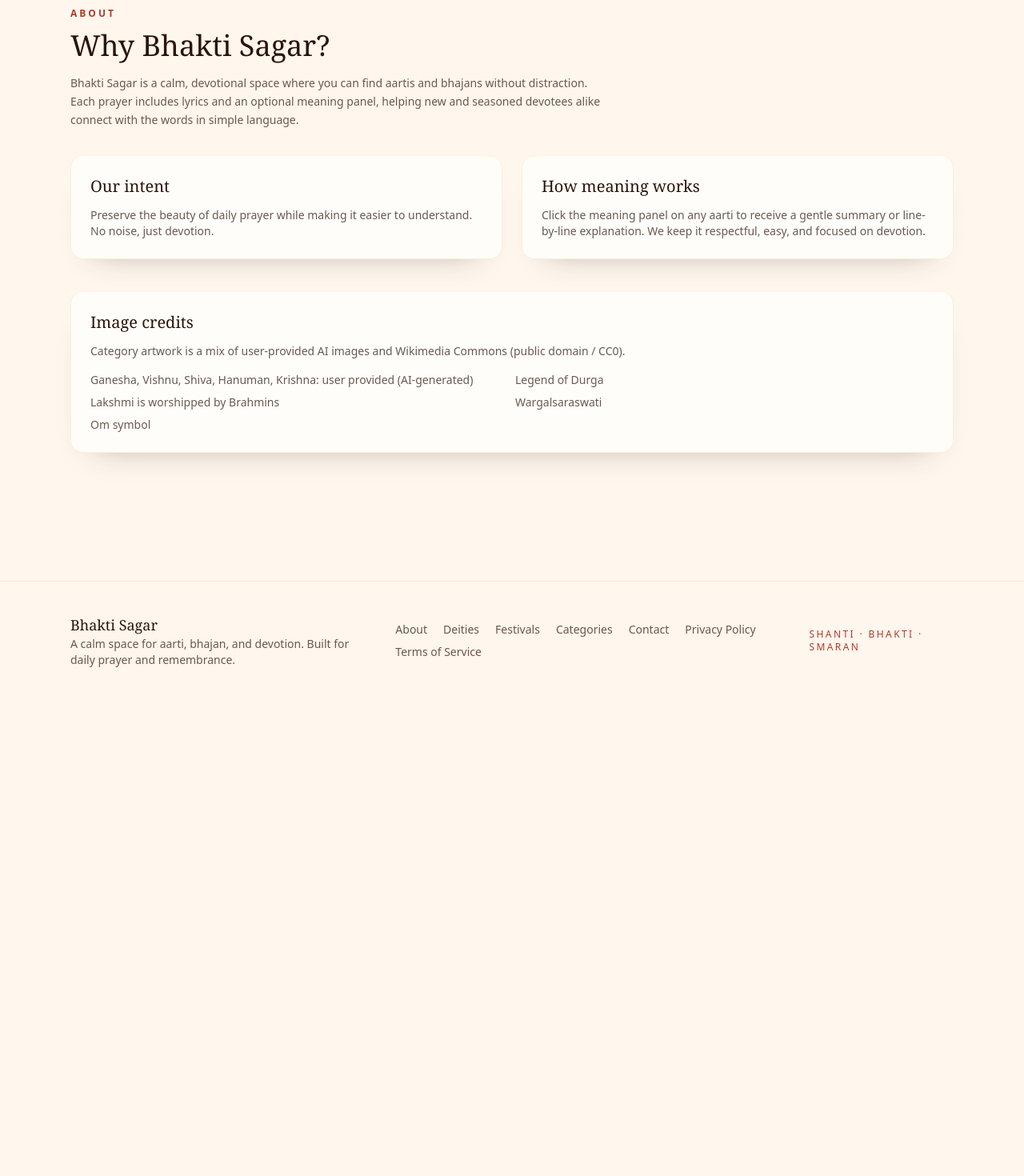
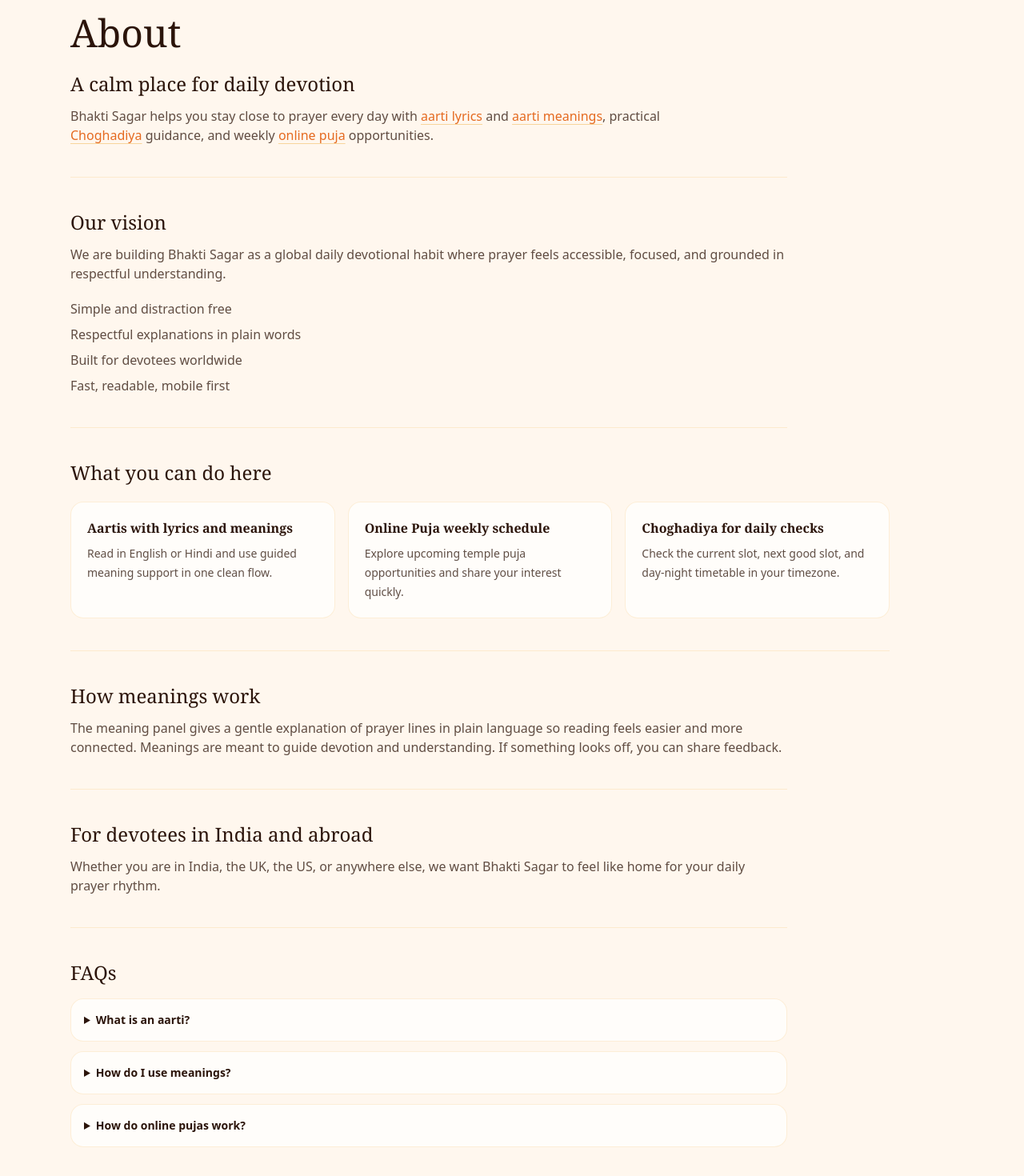
Before and after one commit to madhokanish/bhakti-sagar, a Next.js app: page /about in a window 1280 px wide. Shown: the part 100-1570 px from the top of the page at 80% size. Before the commit the page ends 975 px from the top, so only its background shows below. Built offline with nearby package versions, Linux system fonts and the light colour scheme.

Commit message:
Rewrite About page for clearer vision and SEO

```diff
--- a/src/app/about/page.tsx
+++ b/src/app/about/page.tsx
@@ -1,61 +1,175 @@
 import type { Metadata } from "next";
-import { buildMetadata } from "@/lib/seo";
-import { breadcrumbJsonLd } from "@/lib/schema";
+import Link from "next/link";
+import { buildMetadata, siteConfig } from "@/lib/seo";
+import { breadcrumbJsonLd, faqJsonLd, organizationJsonLd } from "@/lib/schema";
+
+const aboutFaqs = [
+  {
+    q: "What is an aarti?",
+    a: "An aarti is a devotional prayer hymn sung with light offerings. On Bhakti Sagar you can read simple lyrics and follow along daily."
+  },
+  {
+    q: "How do I use meanings?",
+    a: "Each aarti page includes a meaning panel that explains lines in plain words. It is made for easier understanding and devotional focus."
+  },
+  {
+    q: "How do online pujas work?",
+    a: "Online Puja pages show the weekly schedule and details. You can submit your interest and our team follows up with the next steps."
+  }
+];
 
 export const metadata: Metadata = {
   ...buildMetadata({
-    title: "About Bhakti Sagar",
-    description: "Learn about Bhakti Sagar and how the meaning feature works.",
+    title: "About Bhakti Sagar | A Global Devotional Platform",
+    description:
+      "Bhakti Sagar helps you read aartis with meanings, follow daily devotion, check Choghadiya, and join weekly online pujas. Built for devotees in India and abroad.",
     pathname: "/about"
   })
 };
 
 export default function AboutPage() {
+  const breadcrumb = breadcrumbJsonLd([
+    { name: "Home", url: `${siteConfig.url}/` },
+    { name: "About", url: `${siteConfig.url}/about` }
+  ]);
+
+  const aboutPageJsonLd = {
+    "@context": "https://schema.org",
+    "@type": "AboutPage",
+    name: "About Bhakti Sagar",
+    url: `${siteConfig.url}/about`,
+    description:
+      "Bhakti Sagar helps devotees read aarti lyrics and aarti meanings, check Choghadiya, and join weekly online puja schedules.",
+    inLanguage: "en"
+  };
+
+  const organization = {
+    ...organizationJsonLd(),
+    description:
+      "A global devotional platform focused on daily prayer, readable content, and practical tools for devotees."
+  };
+
   return (
-    <div className="container py-12">
-      <p className="text-xs font-semibold uppercase tracking-[0.25em] text-sagar-rose">About</p>
-      <h1 className="mt-3 text-4xl font-serif text-sagar-ink">Why Bhakti Sagar?</h1>
-      <p className="mt-4 max-w-2xl text-sm leading-relaxed text-sagar-ink/70">
-        Bhakti Sagar is a calm, devotional space where you can find aartis and bhajans without distraction.
-        Each prayer includes lyrics and an optional meaning panel, helping new and seasoned devotees alike
-        connect with the words in simple language.
-      </p>
-      <div className="mt-8 grid gap-6 md:grid-cols-2">
-        <div className="rounded-2xl border border-sagar-amber/20 bg-white/70 p-6 shadow-sagar-soft">
-          <h2 className="text-xl font-serif text-sagar-ink">Our intent</h2>
-          <p className="mt-3 text-sm text-sagar-ink/70">
-            Preserve the beauty of daily prayer while making it easier to understand. No noise, just devotion.
-          </p>
+    <div className="container py-10 md:py-14">
+      <section className="max-w-4xl border-b border-sagar-amber/20 pb-8 md:pb-10">
+        <h1 className="text-4xl font-serif text-sagar-ink md:text-5xl">About</h1>
+        <h2 className="mt-6 text-2xl font-serif text-sagar-ink">A calm place for daily devotion</h2>
+        <p className="mt-3 max-w-3xl text-sm leading-7 text-sagar-ink/75 md:text-base">
+          Bhakti Sagar helps you stay close to prayer every day with{" "}
+          <Link href="/aartis" className="text-sagar-saffron underline decoration-sagar-amber/50 underline-offset-4">
+            aarti lyrics
+          </Link>{" "}
+          and{" "}
+          <Link href="/aartis" className="text-sagar-saffron underline decoration-sagar-amber/50 underline-offset-4">
+            aarti meanings
+          </Link>
+          , practical{" "}
+          <Link href="/choghadiya" className="text-sagar-saffron underline decoration-sagar-amber/50 underline-offset-4">
+            Choghadiya
+          </Link>{" "}
+          guidance, and weekly{" "}
+          <Link href="/online-puja" className="text-sagar-saffron underline decoration-sagar-amber/50 underline-offset-4">
+            online puja
+          </Link>{" "}
+          opportunities.
+        </p>
+      </section>
+
+      <section className="max-w-4xl border-b border-sagar-amber/20 py-8 md:py-10">
+        <h2 className="text-2xl font-serif text-sagar-ink">Our vision</h2>
+        <p className="mt-3 text-sm leading-7 text-sagar-ink/75 md:text-base">
+          We are building Bhakti Sagar as a global daily devotional habit where prayer feels accessible, focused, and
+          grounded in respectful understanding.
+        </p>
+        <ul className="mt-5 space-y-2 text-sm text-sagar-ink/75 md:text-base">
+          <li>Simple and distraction free</li>
+          <li>Respectful explanations in plain words</li>
+          <li>Built for devotees worldwide</li>
+          <li>Fast, readable, mobile first</li>
+        </ul>
+      </section>
+
+      <section className="max-w-5xl border-b border-sagar-amber/20 py-8 md:py-10">
+        <h2 className="text-2xl font-serif text-sagar-ink">What you can do here</h2>
+        <div className="mt-5 grid gap-4 md:grid-cols-3">
+          <Link
+            href="/aartis"
+            className="rounded-2xl border border-sagar-amber/20 bg-white/70 p-5 text-sm leading-6 text-sagar-ink/75 transition hover:border-sagar-saffron/50"
+          >
+            <h3 className="text-base font-semibold text-sagar-ink">Aartis with lyrics and meanings</h3>
+            <p className="mt-2">Read in English or Hindi and use guided meaning support in one clean flow.</p>
+          </Link>
+          <Link
+            href="/online-puja"
+            className="rounded-2xl border border-sagar-amber/20 bg-white/70 p-5 text-sm leading-6 text-sagar-ink/75 transition hover:border-sagar-saffron/50"
+          >
+            <h3 className="text-base font-semibold text-sagar-ink">Online Puja weekly schedule</h3>
+            <p className="mt-2">Explore upcoming temple puja opportunities and share your interest quickly.</p>
+          </Link>
+          <Link
+            href="/choghadiya"
+            className="rounded-2xl border border-sagar-amber/20 bg-white/70 p-5 text-sm leading-6 text-sagar-ink/75 transition hover:border-sagar-saffron/50"
+          >
+            <h3 className="text-base font-semibold text-sagar-ink">Choghadiya for daily checks</h3>
+            <p className="mt-2">Check the current slot, next good slot, and day-night timetable in your timezone.</p>
+          </Link>
         </div>
-        <div className="rounded-2xl border border-sagar-amber/20 bg-white/70 p-6 shadow-sagar-soft">
-          <h2 className="text-xl font-serif text-sagar-ink">How meaning works</h2>
-          <p className="mt-3 text-sm text-sagar-ink/70">
-            Click the meaning panel on any aarti to receive a gentle summary or line-by-line explanation.
-            We keep it respectful, easy, and focused on devotion.
-          </p>
+      </section>
+
+      <section className="max-w-4xl border-b border-sagar-amber/20 py-8 md:py-10">
+        <h2 className="text-2xl font-serif text-sagar-ink">How meanings work</h2>
+        <p className="mt-3 text-sm leading-7 text-sagar-ink/75 md:text-base">
+          The meaning panel gives a gentle explanation of prayer lines in plain language so reading feels easier and
+          more connected. Meanings are meant to guide devotion and understanding. If something looks off, you can
+          share feedback.
+        </p>
+      </section>
+
+      <section className="max-w-4xl border-b border-sagar-amber/20 py-8 md:py-10">
+        <h2 className="text-2xl font-serif text-sagar-ink">For devotees in India and abroad</h2>
+        <p className="mt-3 text-sm leading-7 text-sagar-ink/75 md:text-base">
+          Whether you are in India, the UK, the US, or anywhere else, we want Bhakti Sagar to feel like home for your
+          daily prayer rhythm.
+        </p>
+      </section>
+
+      <section className="max-w-4xl border-b border-sagar-amber/20 py-8 md:py-10">
+        <h2 className="text-2xl font-serif text-sagar-ink">FAQs</h2>
+        <div className="mt-4 space-y-3">
+          {aboutFaqs.map((faq) => (
+            <details
+              key={faq.q}
+              className="rounded-2xl border border-sagar-amber/20 bg-white/70 p-4 text-sm text-sagar-ink/80"
+            >
+              <summary className="cursor-pointer font-semibold text-sagar-ink">{faq.q}</summary>
+              <p className="mt-2 leading-7">{faq.a}</p>
+            </details>
+          ))}
         </div>
-      </div>
+      </section>
 
-      <div className="mt-10 rounded-2xl border border-sagar-amber/20 bg-white/70 p-6 shadow-sagar-soft">
-        <h2 className="text-xl font-serif text-sagar-ink">Image credits</h2>
-        <p className="mt-3 text-sm text-sagar-ink/70">
-          Category artwork is a mix of user-provided AI images and Wikimedia Commons (public domain / CC0).
-        </p>
-        <div className="mt-4 grid gap-2 text-sm text-sagar-ink/70 md:grid-cols-2">
-          <p>Ganesha, Vishnu, Shiva, Hanuman, Krishna: user provided (AI-generated)</p>
-          <a className="hover:text-sagar-saffron" href="https://commons.wikimedia.org/wiki/File:Unknown_(Indian)_-_Legend_of_Durga_-_73.296.48B_-_Detroit_Institute_of_Arts.jpg">Legend of Durga</a>
-          <a className="hover:text-sagar-saffron" href="https://commons.wikimedia.org/wiki/File:Lakshmi_is_worshipped_by_Brahmins.jpg">Lakshmi is worshipped by Brahmins</a>
-          <a className="hover:text-sagar-saffron" href="https://commons.wikimedia.org/wiki/File:Wargalsaraswati.jpg">Wargalsaraswati</a>
-          <a className="hover:text-sagar-saffron" href="https://commons.wikimedia.org/wiki/File:1_Om.svg">Om symbol</a>
+      <section className="max-w-4xl py-8 md:py-10">
+        <h2 className="sr-only">Call to action</h2>
+        <div className="flex flex-col gap-3 sm:flex-row">
+          <Link
+            href="/aartis"
+            className="inline-flex min-h-[44px] items-center justify-center rounded-full bg-sagar-saffron px-6 py-3 text-sm font-semibold uppercase tracking-wide text-white"
+          >
+            Explore Aartis
+          </Link>
+          <Link
+            href="/online-puja"
+            className="inline-flex min-h-[44px] items-center justify-center rounded-full border border-sagar-saffron/40 px-6 py-3 text-sm font-semibold uppercase tracking-wide text-sagar-saffron"
+          >
+            Online Puja
+          </Link>
         </div>
-      </div>
-      <script
-        type="application/ld+json"
-        dangerouslySetInnerHTML={{ __html: JSON.stringify(breadcrumbJsonLd([
-          { name: "Home", url: "https://bhakti-sagar.com/" },
-          { name: "About", url: "https://bhakti-sagar.com/about" }
-        ])) }}
-      />
+      </section>
+
+      <script type="application/ld+json" dangerouslySetInnerHTML={{ __html: JSON.stringify(breadcrumb) }} />
+      <script type="application/ld+json" dangerouslySetInnerHTML={{ __html: JSON.stringify(aboutPageJsonLd) }} />
+      <script type="application/ld+json" dangerouslySetInnerHTML={{ __html: JSON.stringify(organization) }} />
+      <script type="application/ld+json" dangerouslySetInnerHTML={{ __html: JSON.stringify(faqJsonLd(aboutFaqs)) }} />
     </div>
   );
 }
```
